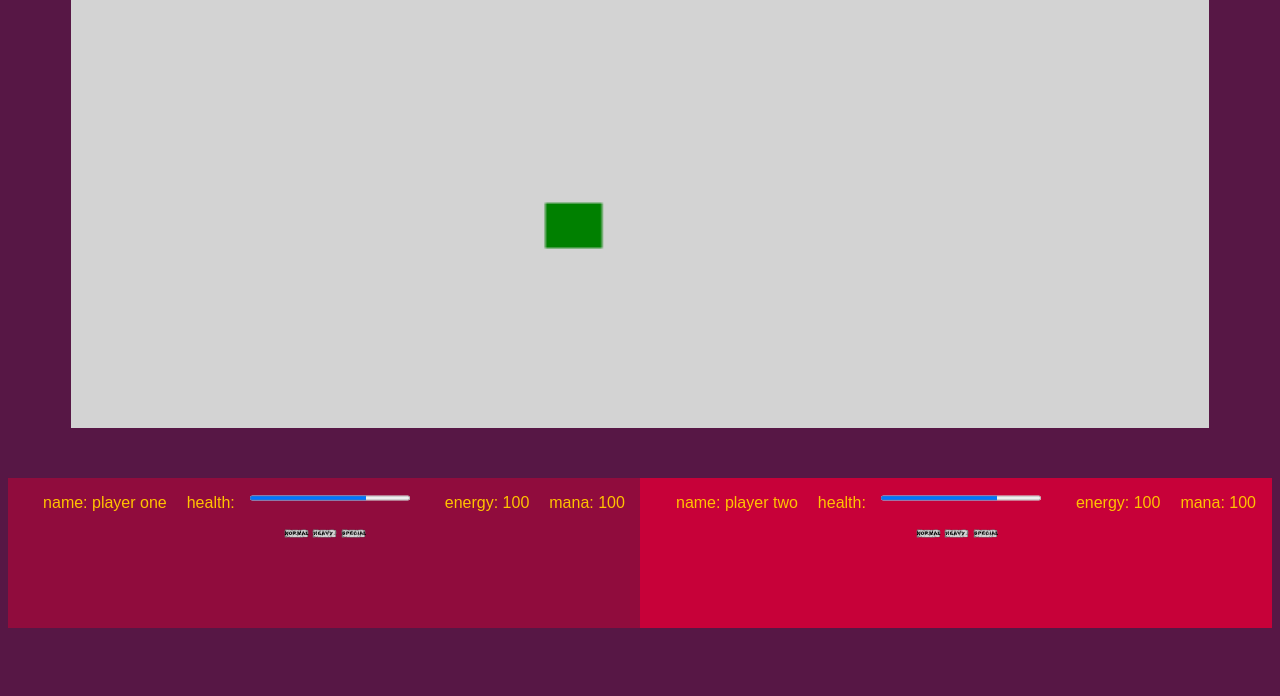
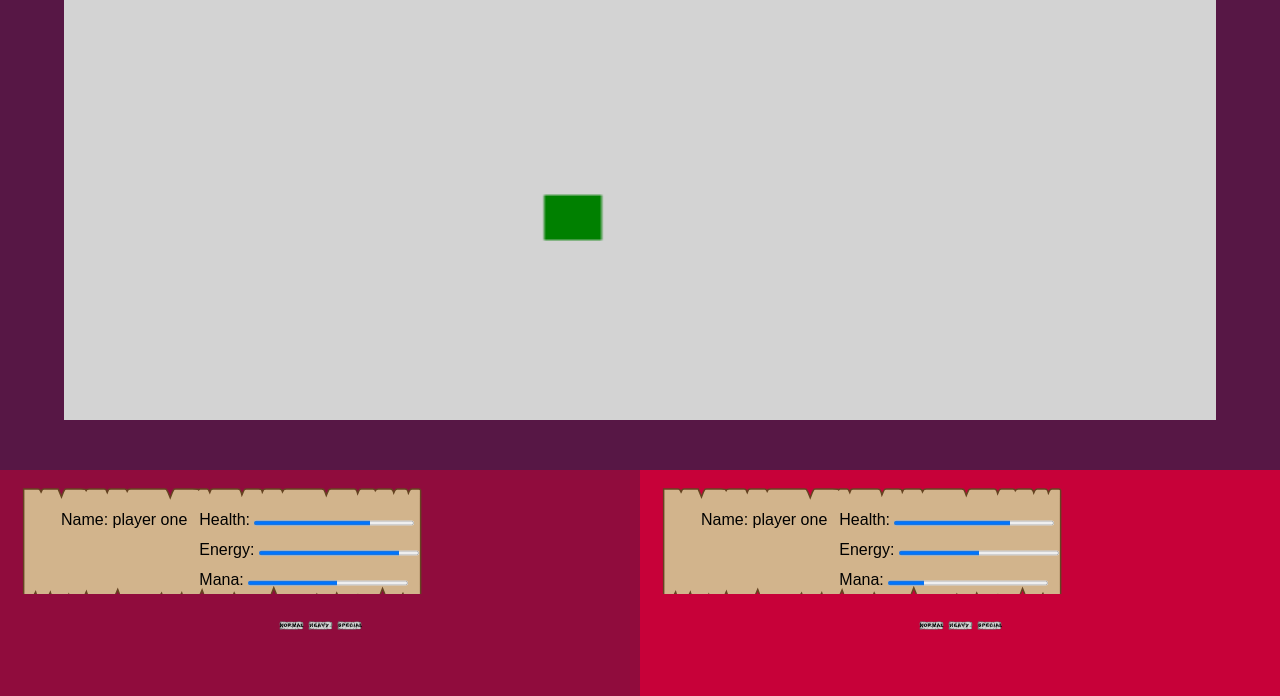
Before and after one commit to JustinD85/demoNightGame1, a plain HTML site: page index.html in a window 1280 px wide. Shown: the part 180-876 px from the top of the page. Before the commit the page ends 816 px from the top, so only its background shows below. Drawn offline with Linux system fonts and the light colour scheme.

Commit message:
customize status

```diff
--- a/css/styles.css
+++ b/css/styles.css
@@ -1,7 +1,9 @@
 body {
+  margin: 0px;
+  padding: 0px;
   height: 100vh;
   background: #571745;
-  color: #ffc300;
+  color: #000000;
   display: grid;
   grid-template-rows: 150px 500px 1fr;
   grid-template-areas:
@@ -23,11 +25,6 @@ img {
   animation: jello-vertical 0.9s both;
 }
 
-article {
-  display: flex;
-  justify-content: space-around;
-}
-
 p {
   display: inline-block;
   margin-left: 20px;
@@ -35,12 +32,21 @@ p {
 
 progress {
   height: 10px;
-  margin: 15px;
+
 }
 
 
 canvas {
   background: lightgrey;
+}
+
+table {
+  border-spacing: 10px;
+  border-collapse: separate;
+  z-index: 1;
+  position: absolute;
+  left: 50PX;
+  top: 30px;
 }
 
 
@@ -76,8 +82,29 @@ canvas {
   font: 1em sans-serif;
 }
 
+.name {
+  display: block;
+}
+
 .btn {
   display: inline-block;
   width: 30%;
   height: 15%;
 }
+
+.top-player-article {
+  position: relative;
+  height: 150px;
+  width: 100%;
+}
+
+.status-background {
+  position: absolute;
+  left: 0;
+  width: 70%;
+}
+
+.bottom-article {
+  display: flex;
+  justify-content: space-around;
+}
--- a/index.html
+++ b/index.html
@@ -19,30 +19,58 @@
       </canvas>
     </section>
     <section id="player-one-section">
-      <article>
-        <p>name: <span id="js-p1-name">player one</span></p>
-        <p>health: </p>
-        <progress value="73" max="100" id="js-p1-health">
-        </progress>
-        <p>energy: <span id="js-p1-energy">100</span></p>
-        <p>mana: <span id="js-p1-mana">100</span></p>
+      <article class="top-player-article">
+        <img class="status-background" src="statusbackground.svg">
+        <table>
+          <tr>
+          <td class="name">Name: <span id="js-p1-name">player one</span></td>
+          <td>Health:
+            <progress value="73" max="100" id="js-p1-health">
+            </progress>
+          </td>
+          </tr>
+          <tr>
+          <td></td>
+          <td>Energy:
+             <progress value="88" max="100"
+              id="js-p1-energy"></progress>
+          </td>
+            </tr>
+            <tr>
+            <td></td>
+            <td>Mana:
+              <progress value="56" max="100" id="js-p1-mana"></progress></td>
+          </tr>
+        </table>
       </article>
-      <article>
+      <article class="bottom-article">
         <img class="btn weakAttk" src="normalbutton.svg">
         <img class="btn heavyAttk" src="heavybutton.svg">
         <img class="btn" src="specialbutton.svg">
       </article>
     </section>
     <section id="player-two-section">
-      <article>
-        <p>name: <span id="js-p1-name">player two</span></p>
-        <p>health: </p>
-        <progress value="73" max="100" id="js-p1-health">
-        </progress>
-        <p>energy: <span id="js-p1-energy">100</span></p>
-        <p>mana: <span id="js-p1-mana">100</span></p>
+      <article class="top-player-article">
+        <img class="status-background" src="statusbackground.svg">
+        <table>
+          <tr>
+          <td class="name">Name: <span id="js-p2-name">player one</span></td>
+          <td>Health:
+            <progress value="73" max="100" id="js-p2-health">
+            </progress>
+          </td>
+          </tr>
+          <tr>
+            <td></td>
+            <td>Energy: <progress value="50" max="100" id="js-p2-energy"></progress></td>
+          </tr>
+          <tr>
+            <td></td>
+            <td>Mana: <progress value="23" max="100" id="js-p2-mana"></progress></td>
+          </tr>
+        </table>
       </article>
-      <article>
+      <article class="bottom-article">
         <img class="btn weakAttk" src="normalbutton.svg">
         <img class="btn heavyAttk" src="heavybutton.svg">
         <img class="btn" src="specialbutton.svg">
```
Also changed, not shown: statusbackground.svg (added).
